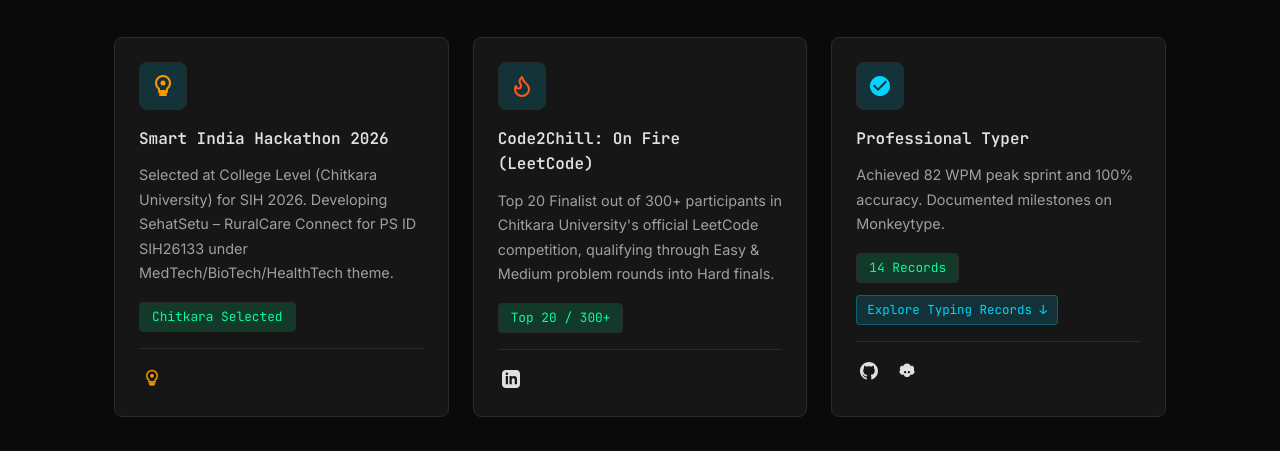
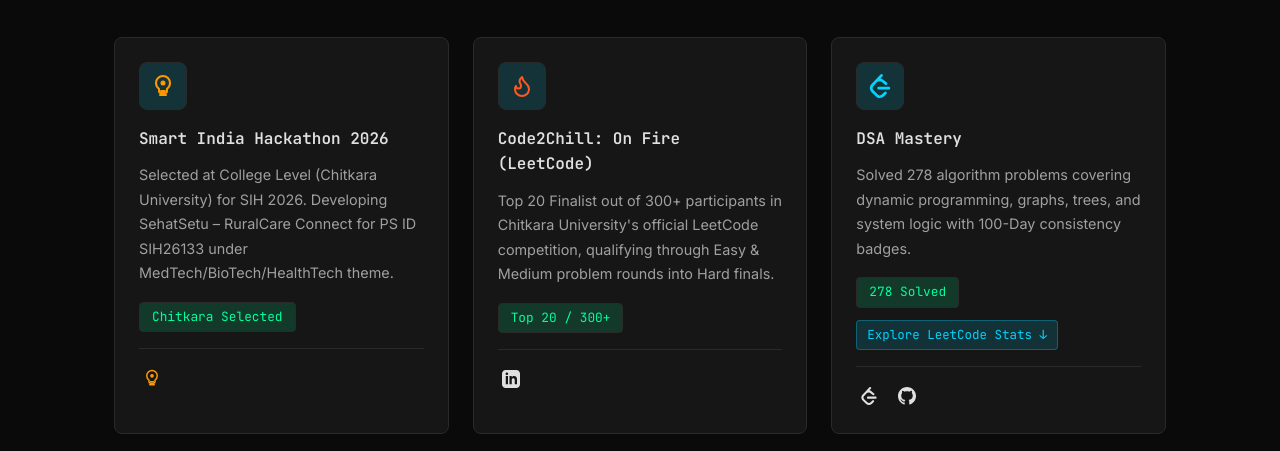
Before and after one commit to PranavSharma1008/Portfolio, a React (Vite) app: page / in a window 1280 px wide. Shown: the part 3040-3491 px from the top of the page. Built offline with nearby package versions, Linux system fonts and the light colour scheme; no server answers.

Commit message:
feat(achievements): prioritize DSA Mastery in top row ahead of Professional Typer

```diff
--- a/src/components/Achievements.jsx
+++ b/src/components/Achievements.jsx
@@ -98,6 +98,17 @@
     ]
   },
   {
+    title: 'DSA Mastery',
+    description: 'Solved 277 algorithm problems covering dynamic programming, graphs, trees, and system logic with 100-Day consistency badges.',
+    year: '277 Solved',
+    badgeIcon: leetcodeIcon,
+    isDsaCard: true,
+    links: [
+      { url: 'https://leetcode.com/u/SharmaPranav1008/', type: 'leetcode' },
+      { url: 'https://github.com/PranavSharma1008/LeetcodeSerieGithub', type: 'github' }
+    ]
+  },
+  {
     title: 'Professional Typer',
     description: 'Achieved 82 WPM peak sprint and 100% accuracy. Documented milestones on Monkeytype.',
     year: '14 Records',
@@ -106,17 +117,6 @@
     links: [
       { url: 'https://github.com/PranavSharma1008/TypingAchivenments', type: 'github' },
       { url: 'https://monkeytype.com/profile/SharmaPranav1008', type: 'monkeytype' }
-    ]
-  },
-  {
-    title: 'DSA Mastery',
-    description: 'Solved 277 algorithm problems covering dynamic programming, graphs, trees, and system logic with 100-Day consistency badges.',
-    year: '277 Solved',
-    badgeIcon: leetcodeIcon,
-    isDsaCard: true,
-    links: [
-      { url: 'https://leetcode.com/u/SharmaPranav1008/', type: 'leetcode' },
-      { url: 'https://github.com/PranavSharma1008/LeetcodeSerieGithub', type: 'github' }
     ]
   },
   {
```
